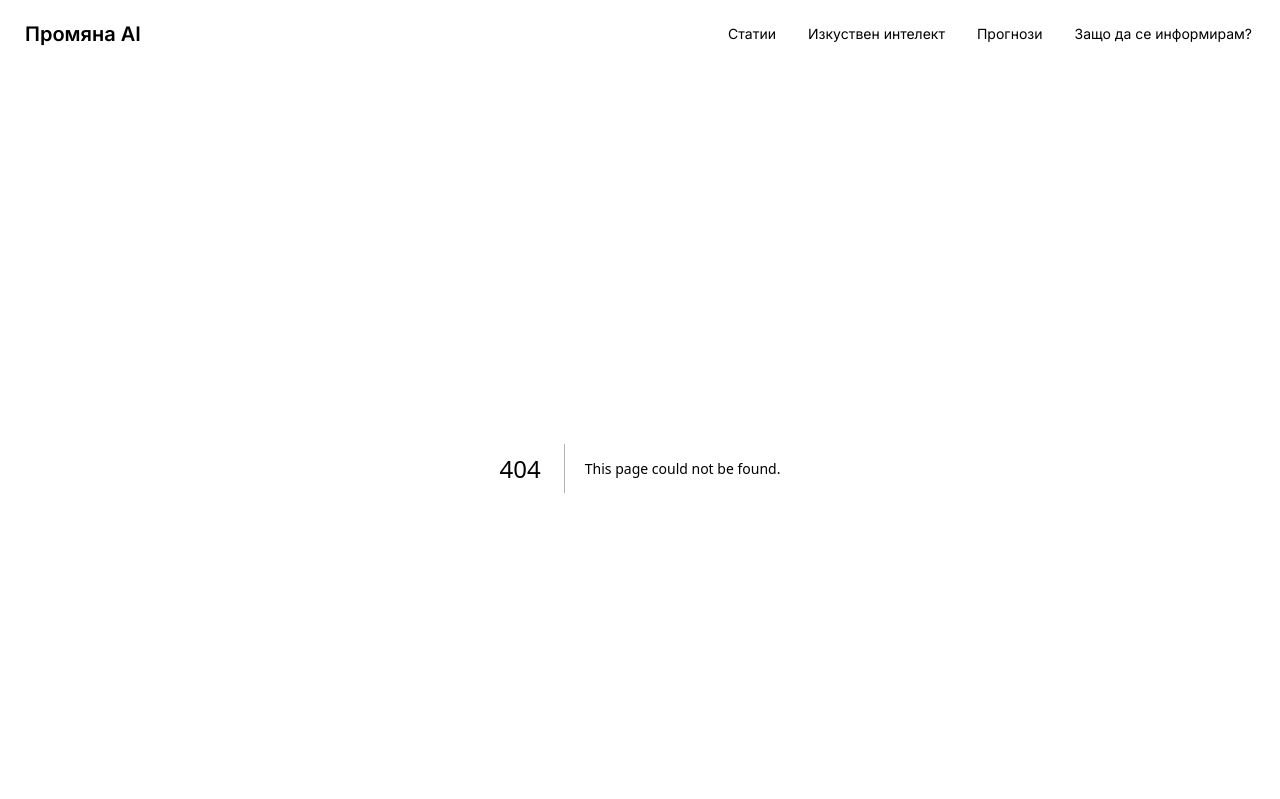
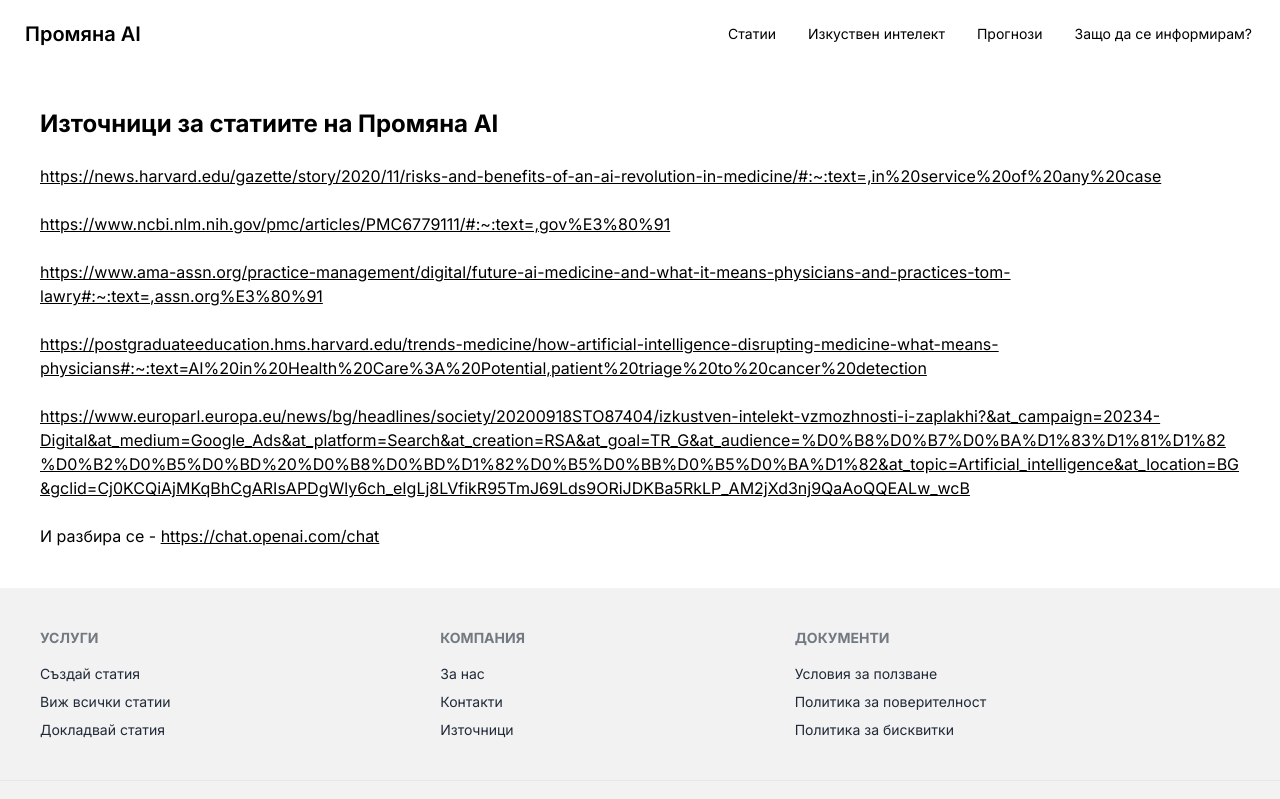
Before and after one commit to vladigpasev/promiana-ai, a Next.js app: page /sources in a window 1280 px wide. Before the commit this address had no page. Shown: the top 799 px of the page. Built offline with nearby package versions, Linux system fonts and the light colour scheme.

Commit message:
Added sources

```diff
--- a/app/about-us/page.tsx
+++ b/app/about-us/page.tsx
@@ -7,7 +7,10 @@ export const metadata: Metadata = {
     keywords: 'екип Промяна AI, за нас, млади технологични таланти, изкуствен интелект, развитие на AI, технологична общност, визия и мисия, Владимир Пасев, Рая Такорова, Константин Крумов, Ива Иванова',
     openGraph: {
         images: `https://www.promiana-ai.com/opengraph-image.png`,
-    }
+    },
+    alternates: {
+        canonical: `https://promiana-ai.com/about-us`,
+    },
 }
 
 function AboutUs() {
--- a/app/contacts/page.tsx
+++ b/app/contacts/page.tsx
@@ -7,7 +7,10 @@ export const metadata: Metadata = {
     keywords: 'контакт Промяна AI, свържете се, телефонен номер, имейл адрес, връзка с екипа, обслужване на клиенти, потенциални партньорства, сътрудничество',
     openGraph: {
         images: `https://www.promiana-ai.com/opengraph-image.png`,
-    }
+    },
+    alternates: {
+        canonical: `https://promiana-ai.com/contacts`,
+    },
 }
 
 function Contacts() {
--- a/app/page.tsx
+++ b/app/page.tsx
@@ -9,7 +9,10 @@ export const metadata: Metadata = {
   keywords: 'изкуствен интелект, технологични новини, иновации в технологиите, анализи на технологии, технологичен портал, бъдещето на технологиите, технологична общност',
   openGraph: {
     images: `https://www.promiana-ai.com/opengraph-image.png`,
-  }
+  },
+  alternates: {
+    canonical: `https://promiana-ai.com`,
+  },
 }
 function Home() {
   return (
--- a/app/sitemap.ts
+++ b/app/sitemap.ts
@@ -27,6 +27,7 @@ export default async function sitemap() {
 
     const lastUpdatedAboutUs = new Date('2023-11-28T11:30:00'); // Modify as needed
     const lastUpdatedContacts = new Date('2023-11-28T11:30:00');
+    const lastUpdatedSources = new Date('2023-11-29T20:03:00');
 
     return [
         {
@@ -77,6 +78,12 @@ export default async function sitemap() {
             changeFrequency: 'yearly',
             priority: 0.5, // Adjust the priority as per the importance of the page
         },
+        {
+            url: baseUrl + '/sources',
+            lastModified: lastUpdatedSources,
+            changeFrequency: 'yearly',
+            priority: 0.3, // Adjust the priority as per the importance of the page
+        },
         ...postUrls,
     ]
 }
--- /dev/null
+++ b/app/sources/page.tsx
@@ -0,0 +1,38 @@
+import type { Metadata } from 'next'
+import React from 'react'
+
+export const metadata: Metadata = {
+    title: 'Източници | Промяна AI',
+    description: 'Разберете кои са източниците, които сме използвали за информация за статиите, написани от нас.',
+    keywords: 'източници, информация, източници за статиите',
+    alternates: {
+        canonical: `https://promiana-ai.com/sources`,
+    },
+    openGraph: {
+        images: `https://www.promiana-ai.com/opengraph-image.png`,
+    }
+}
+
+function Sources() {
+    return (
+        <div className='bg-white p-10'>
+            <h1 className='text-2xl font-bold'>Източници за статиите на Промяна AI</h1>
+            <br />
+                <ul>
+                    <li className='list break-words'><a className="link" href="https://news.harvard.edu/gazette/story/2020/11/risks-and-benefits-of-an-ai-revolution-in-medicine/#:~:text=,in%20service%20of%20any%20case">https://news.harvard.edu/gazette/story/2020/11/risks-and-benefits-of-an-ai-revolution-in-medicine/#:~:text=,in%20service%20of%20any%20case</a></li>
+                    <br />
+                    <li><a className="link break-words" href="https://www.ncbi.nlm.nih.gov/pmc/articles/PMC6779111/#:~:text=,gov%E3%80%91">https://www.ncbi.nlm.nih.gov/pmc/articles/PMC6779111/#:~:text=,gov%E3%80%91</a></li>
+                    <br />
+                    <li><a className="link break-words" href="https://www.ama-assn.org/practice-management/digital/future-ai-medicine-and-what-it-means-physicians-and-practices-tom-lawry#:~:text=,assn.org%E3%80%91">https://www.ama-assn.org/practice-management/digital/future-ai-medicine-and-what-it-means-physicians-and-practices-tom-lawry#:~:text=,assn.org%E3%80%91</a></li>
+                    <br />
+                    <li><a className="link break-words" href="https://postgraduateeducation.hms.harvard.edu/trends-medicine/how-artificial-intelligence-disrupting-medicine-what-means-physicians#:~:text=AI%20in%20Health%20Care%3A%20Potential,patient%20triage%20to%20cancer%20detection">https://postgraduateeducation.hms.harvard.edu/trends-medicine/how-artificial-intelligence-disrupting-medicine-what-means-physicians#:~:text=AI%20in%20Health%20Care%3A%20Potential,patient%20triage%20to%20cancer%20detection</a></li>
+                    <br />
+                    <li><a href="https://www.europarl.europa.eu/news/bg/headlines/society/20200918STO87404/izkustven-intelekt-vzmozhnosti-i-zaplakhi?&at_campaign=20234-Digital&at_medium=Google_Ads&at_platform=Search&at_creation=RSA&at_goal=TR_G&at_audience=%D0%B8%D0%B7%D0%BA%D1%83%D1%81%D1%82%D0%B2%D0%B5%D0%BD%20%D0%B8%D0%BD%D1%82%D0%B5%D0%BB%D0%B5%D0%BA%D1%82&at_topic=Artificial_intelligence&at_location=BG&gclid=Cj0KCQiAjMKqBhCgARIsAPDgWly6ch_eIgLj8LVfikR95TmJ69Lds9ORiJDKBa5RkLP_AM2jXd3nj9QaAoQQEALw_wcB" className="link break-words">https://www.europarl.europa.eu/news/bg/headlines/society/20200918STO87404/izkustven-intelekt-vzmozhnosti-i-zaplakhi?&at_campaign=20234-Digital&at_medium=Google_Ads&at_platform=Search&at_creation=RSA&at_goal=TR_G&at_audience=%D0%B8%D0%B7%D0%BA%D1%83%D1%81%D1%82%D0%B2%D0%B5%D0%BD%20%D0%B8%D0%BD%D1%82%D0%B5%D0%BB%D0%B5%D0%BA%D1%82&at_topic=Artificial_intelligence&at_location=BG&gclid=Cj0KCQiAjMKqBhCgARIsAPDgWly6ch_eIgLj8LVfikR95TmJ69Lds9ORiJDKBa5RkLP_AM2jXd3nj9QaAoQQEALw_wcB</a></li>
+                    <br />
+                    <li className='break-words'><span>И разбира се - </span><a href="https://chat.openai.com/chat" className="link break-words">https://chat.openai.com/chat</a></li>
+                </ul>
+        </div>
+    )
+}
+
+export default Sources
--- a/components/Footer.tsx
+++ b/components/Footer.tsx
@@ -16,6 +16,7 @@ function Footer() {
                     <header className="footer-title">Компания</header>
                     <Link href="/about-us" className="link link-hover">За нас</Link>
                     <Link href="/contacts" className="link link-hover">Контакти</Link>
+                    <Link href="/sources" className="link link-hover">Източници</Link>
                 </nav>
                 <nav>
                     <header className="footer-title">Документи</header>
```
